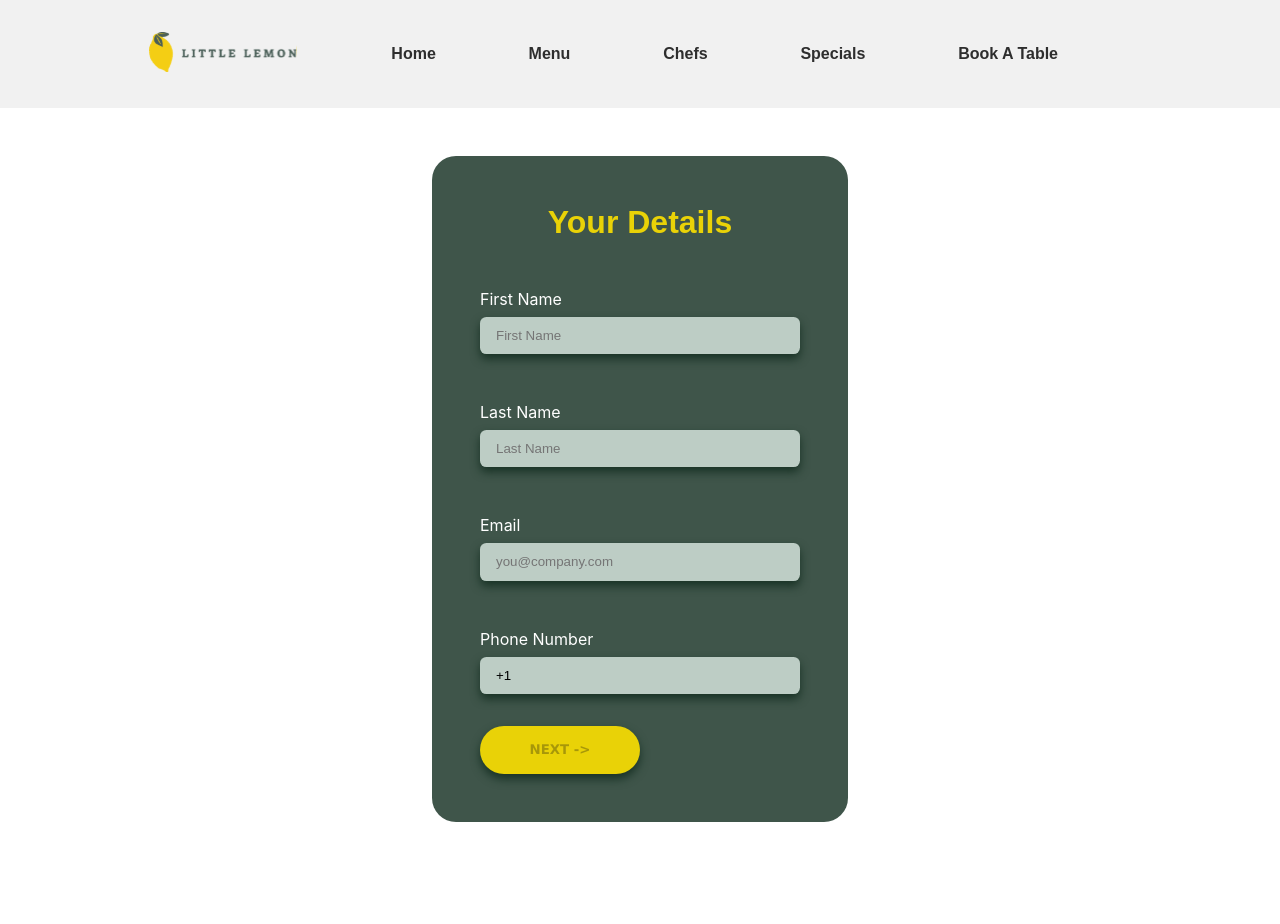
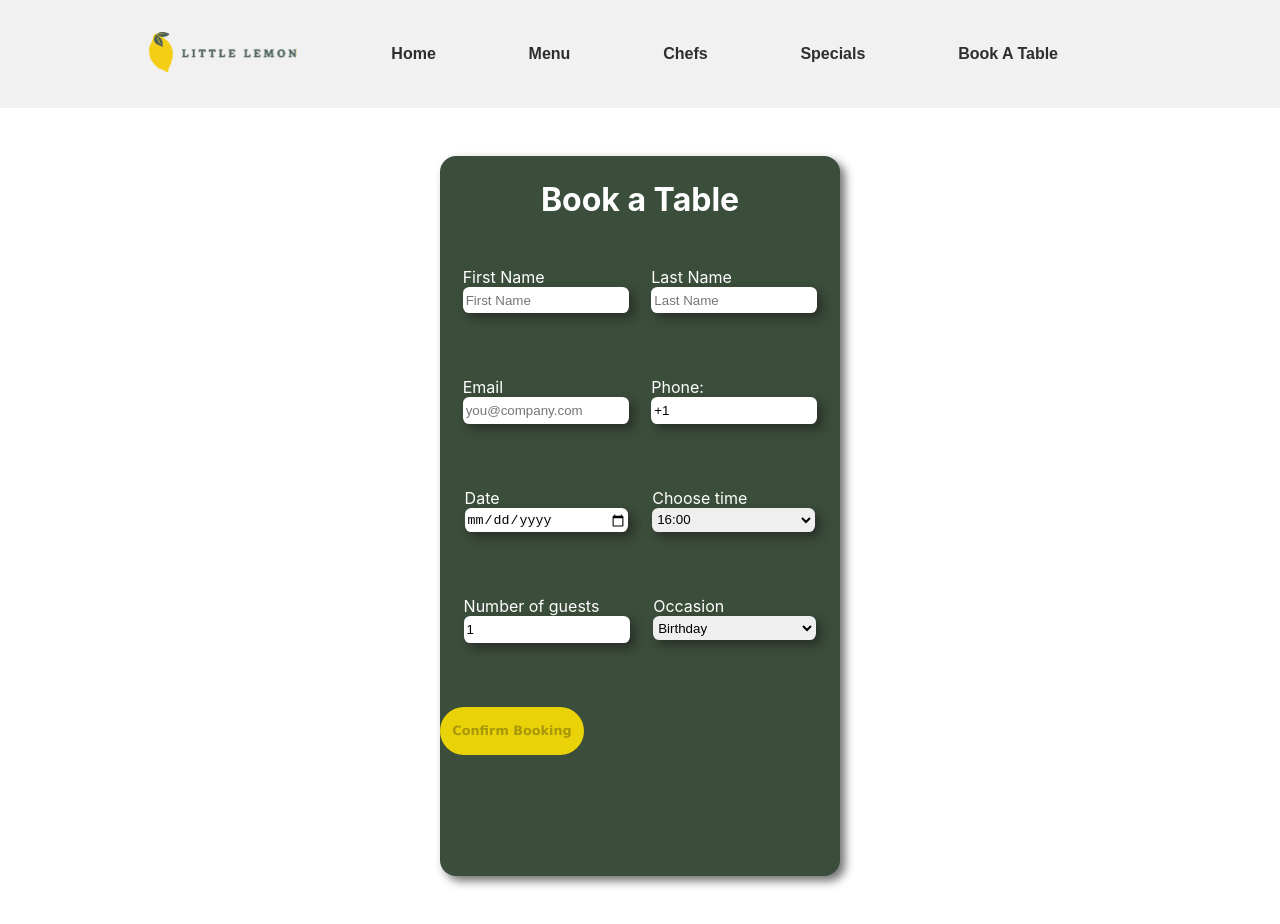
Before and after one commit to SubhadeepDhar17/little-lemon, a React (Create React App) app: page /details in a window 1280 px wide. Before the commit the page ends 870 px from the top, so only its background shows below. Built offline with nearby package versions, Linux system fonts and the light colour scheme.

Commit message:
Updated Details.js

```diff
--- a/src/App.js
+++ b/src/App.js
@@ -8,6 +8,9 @@ import Details from './Components/Reservations/details';
 import Reservations from './Components/Reservations/reservations';
 
 function App() {
+  const getData = (data) => {
+    console.log("coming from", data)
+  }
   return (
     <>
       <Routes>
@@ -15,7 +18,7 @@ function App() {
           <Route path='/' element={<Body />} />
           <Route path='menu' element={<Menu />} />
           <Route path='chefs' element={<Chefs/>} />
-          <Route path='details' element={<Details />}/>
+          <Route path='details' element={<Details onSubmit={getData}/>}/>
           <Route path='reservations' element={<Reservations/>} />
         </Route>
       </Routes>
--- a/src/Components/Reservations/details.js
+++ b/src/Components/Reservations/details.js
@@ -1,15 +1,21 @@
-import { Link } from "react-router-dom";
+
 import { useState } from "react";
 import './reservations.scss';
 
-const Details = () => {
+const Details = (props) => {
 
     const [state, setState] = useState({
         fName: "",
         lName: "",
         email: "",
-        phone: "+1"
-    })
+        phone: "+1",
+        date: "",
+        time: "16:00",
+        guests: "1",
+        occasion: "Birthday"
+    });
+    const [confirm, setConfirm] = useState(false);
+
     const handleInputChange = (event) => {
         const {name, value} = event.target;
         setState((prevProp) => ({
@@ -20,53 +26,118 @@ const Details = () => {
 
     const handleSubmit = (event) => {
         event.preventDefault();
+        props.onSubmit(state);
+    };
+    const submitBtn = (event) => {
+        setConfirm(!confirm);
+        event.currentTarget.disabled = true; //This disables the button after one click
     };
 
     return (
         <>
         <form onSubmit={handleSubmit}>
-            <h1>Your Details</h1>
-            <label htmlFor="fName">First Name</label>
-            <input type="text"
+            <h1>Book a Table</h1>
+            <div className="formBox">
+                <div>
+                    <li><label htmlFor="fName">First Name</label></li>
+                    <li><input type="text"
                     id="fName"
                     placeholder="First Name"
                     name="fName"
                     value={state.fName}
                     onChange={handleInputChange}
                     required
-            />
-            <label htmlFor="lName">Last Name</label>
-            <input type="text"
+                    /></li>
+                </div>
+                    <div>
+                    <li><label htmlFor="lName">Last Name</label></li>
+                    <li><input type="text"
                     id="lName"
                     placeholder="Last Name"
                     name="lName"
                     value={state.lName}
                     onChange={handleInputChange}
                     required
-            />
-            <label htmlFor="email">Email</label>
-            <input type="email"
+                    /></li>
+                </div>
+            </div>
+            <div className="formBox">
+                <div>
+                    <li><label htmlFor="email">Email</label></li>
+                    <li><input type="email"
                         id="email"
                         placeholder="you@company.com"
                         name="email"
                         value={state.email}
                         onChange={handleInputChange}
                         required
-            />
-            <label htmlFor="phone">Phone Number</label>
-            <input className="phone" type="tel"
+                    /></li>
+                </div>
+                <div>
+                    <li><label htmlFor="phone">Phone:</label></li>
+                    <li><input className="phone" type="tel"
                         id="phone"
                         name="phone"
                         value={state.phone}
                         onChange={handleInputChange}
-            />
-            <Link to='/reservations'>
-                <input className="submit"
-                    type="submit"
-                    value="NEXT ->"
-                    disabled={!state.email}
-                />
-            </Link>
+                    /></li>
+                </div>
+            </div>
+            <div className="formBox">
+                <div>
+                    <li><label htmlFor="res-date">Date</label></li>
+                    <li><input
+                    type="date"
+                    id="res-date"
+                    name="date"
+                    value={state.date}
+                    placeholder="Pick Date"
+                    onChange={handleInputChange}
+                    required/></li>
+                </div>
+                <div>
+                    <li><label htmlFor="res-time">Choose time</label></li>
+                    <li><select id="res-time " name="time" value={state.time} onChange={handleInputChange} required>
+                        <option>16:00</option>
+                        <option>18:00</option>
+                        <option>20:00</option>
+                        <option>22:00</option>
+                        <option>24:00</option>
+                    </select></li>
+                </div>
+            </div>
+            <div className="formBox">
+                <div>
+                    <li><label htmlFor="guests">Number of guests</label></li>
+                    <li><input
+                        type="number"
+                        name="guests"
+                        placeholder="1 to 10"
+                        min="1"
+                        max="10"
+                        id="guests"
+                        value={state.guests}
+                        onChange={handleInputChange}
+                        required/></li>
+                    </div>
+                    <div>
+                        <li><label htmlFor="occasion">Occasion</label></li>
+                        <li><select id="occasion" name="occasion" value={state.occasion} onChange={handleInputChange}>
+                            <option>Birthday</option>
+                            <option>Anniversary</option>
+                        </select></li>
+                    </div>
+                </div>
+                <input className="submit" type="submit" value="Confirm Booking" onClick={submitBtn}
+                    disabled={!state.date || !state.fName || state.guests <= 10}/>
+                {confirm && state.date !== NaN ? (
+                    <div className="confirm">
+                    <h2>Booking ID: LLM0601{Math.floor(Math.random() * 100)}</h2>
+                    <h2>Booking confirmed for {state.fName} on {state.date} at {state.time} for {state.guests} people.</h2>
+                    <p>Email us at @support.littlelemon for making any changes</p>
+                    </div>
+                    )
+                : null}
         </form>
         </>
     )
--- a/src/Components/Reservations/reservations.scss
+++ b/src/Components/Reservations/reservations.scss
@@ -1,4 +1,78 @@
 form {
+    max-width: 25rem;
+    background-color: #3b4d3b;
+    color: white;
+    height: fit-content;
+    min-height: 90vh;
+    margin: 3rem auto;
+    border-radius: 1rem;
+    box-shadow: 5px 5px 10px #1f1f1fa0;
+    h1 {
+        text-align: center;
+        padding-top: 1.5rem;
+        padding-bottom: 1rem;
+    }
+    .formBox {
+        display: flex;
+        justify-content: space-evenly;
+        padding-bottom: 1rem;
+        margin-top: 2rem;
+        margin-bottom: 3rem;
+        li {
+            font-size: 1rem;
+            list-style: none;
+            input[type=text], input[type=email],
+            input[type=date], input[type=tel], input[type=number] {
+                width: 10rem;
+                height: 1.4rem;
+                border-radius: 0.4rem;
+                border: 1px solid transparent;
+                box-shadow: 5px 5px 10px #1f1f1fa0;
+            }
+            select {
+                width: 10.2rem;
+                height: 1.5rem;
+                border-radius: 0.4rem;
+                border: 1px solid transparent;
+                box-shadow: 5px 5px 10px #1f1f1fa0;
+            }
+        }
+    }
+    input[type=submit] {
+        width: 9rem;
+        height: 3rem;
+        font-size: 0.8rem;
+        border-radius: 1.5rem;
+        font-weight: 600;
+        font-family: verdana;
+        background-color: #e9d207;
+        border: none;
+        text-align: center;
+
+        &:hover:enabled {
+            color: #e9d207;
+            background-color: black;
+            transition: 0.4s;
+            cursor: pointer;
+        }
+    }
+    .confirm {
+        color: #fff;
+        h2:first-child {
+            margin-top: 2rem;
+        }
+        h2 {
+            font-size: 1rem;
+            margin: 0;
+            padding: 0 1rem;
+        }
+        p {
+            padding: 1rem;
+        }
+    }
+}
+
+/*form {
     background-color: #3f554a;
     border-radius: 1.5rem;
     padding: 3rem;
@@ -74,4 +148,4 @@ form {
             margin: 0;
         }
     }
-}
+}*/
```
Lines whose indentation alone changed are shown as unchanged.
